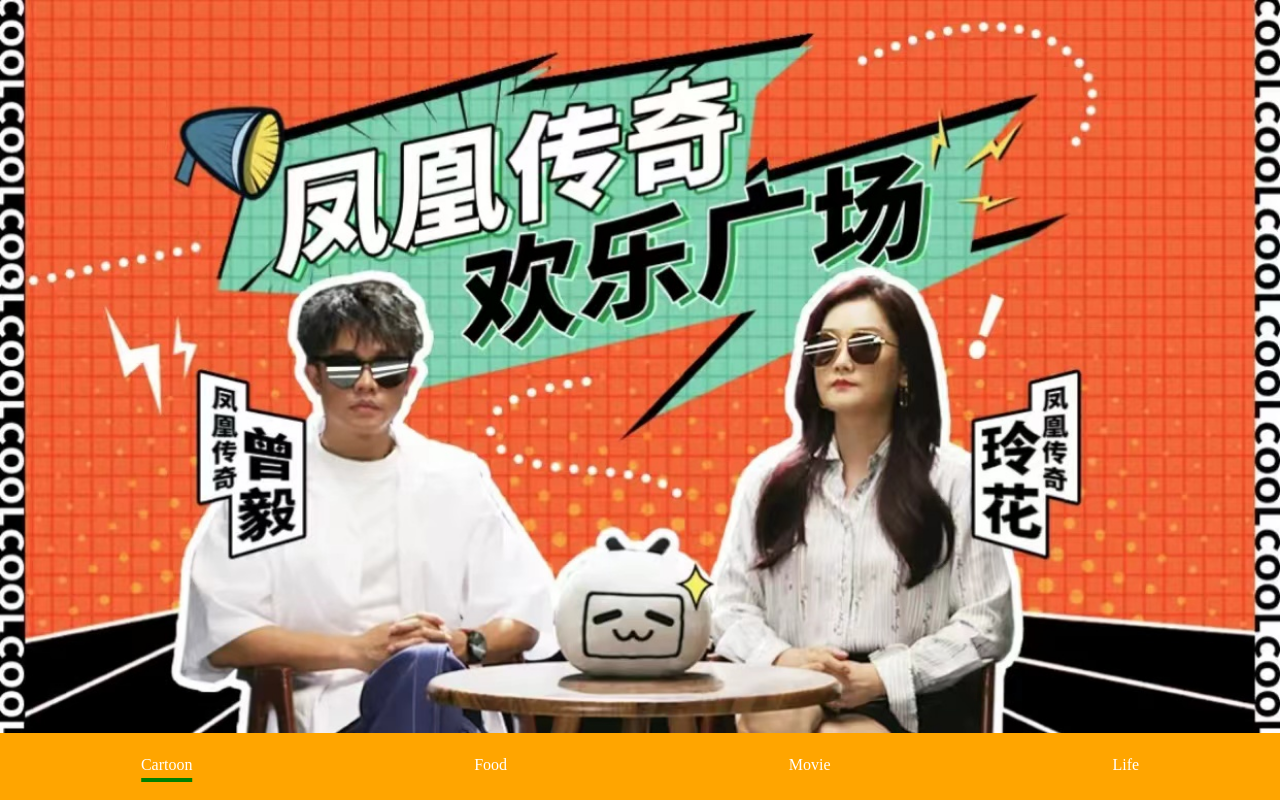
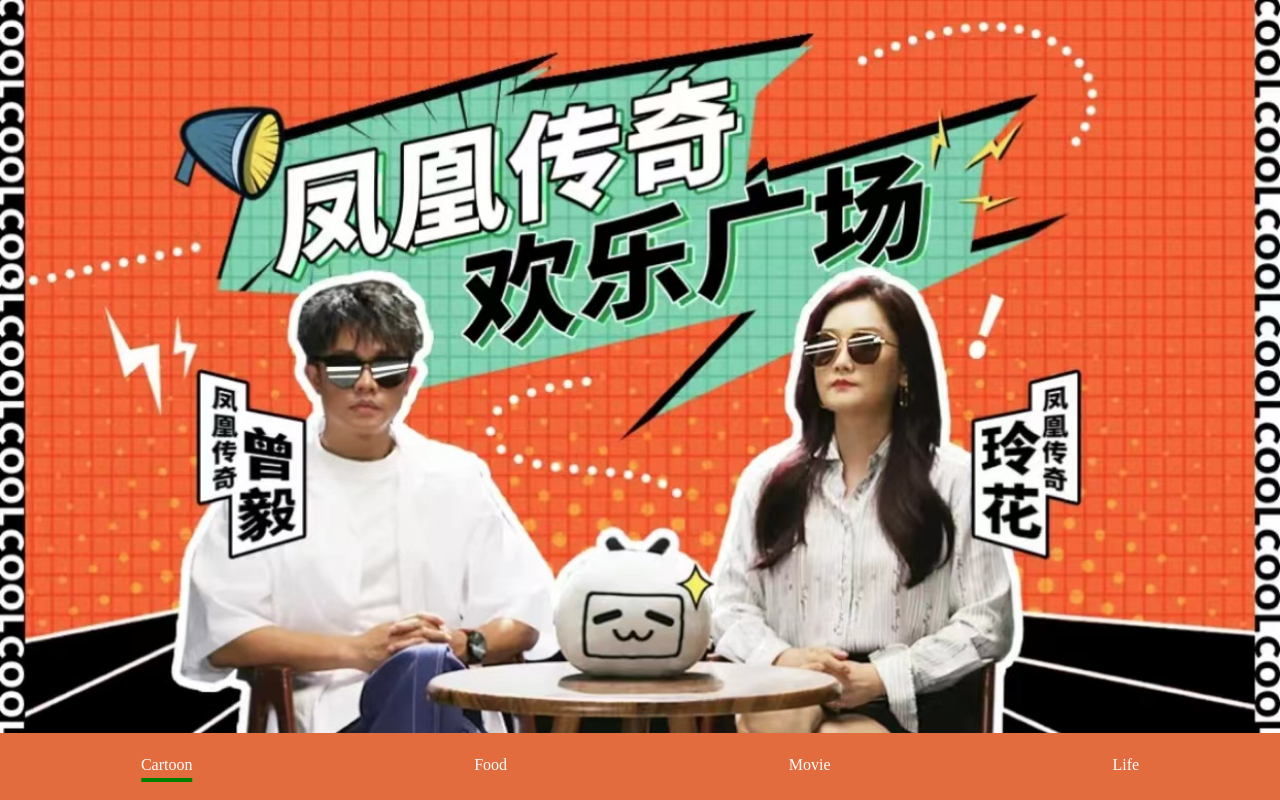
Before and after one commit to XiaoMaShawn/activity-page-, a React (Create React App) app in the folder activity-page/: page / in a window 1280 px wide. Shown: the top 800 px of the page. Built offline with nearby package versions, Linux system fonts and the light colour scheme.

Commit message:
fix the tab when u scroll the page

```diff
--- a/activity-page/src/sections/SecondSection/index.tsx
+++ b/activity-page/src/sections/SecondSection/index.tsx
@@ -4,7 +4,7 @@
 
 // };
 
-import { FC, useState } from 'react'
+import { FC, useEffect, useRef, useState } from 'react'
 import CartoonImage from '../../assets/cartoon.jpg'
 import FoodImage from '../../assets/food.jpg'
 import LifeImage from '../../assets/life.jpg'
@@ -34,19 +34,39 @@
 
 function SecondSection() {
   const [activeTab, setActiveTab] = useState<string>('cartoon');
+  const [isFixed, setIsFixed] = useState(false);
+
+  const secondSectionRef = useRef<HTMLDivElement>(null);//must have initial value null
 
   const activate = (key: string) => {
     setActiveTab(key)
-    const tabContentEl = document.querySelector(`[data-id=${key}]`);//care about the usage about [] and `` in querySelector
+    const tabContentEl = document.querySelector(`[data-id=${key}]`);//care about the usage of [] and `` in querySelector argument
     if (tabContentEl) {
       tabContentEl.scrollIntoView({ behavior: 'smooth' });
     }
   }
 
+  const onScroll = () => {
+    if (secondSectionRef.current) {
+      //get the top value of secondSection
+      const { top } = secondSectionRef.current.getBoundingClientRect();
+      //fix the tab if top == 0
+      setIsFixed(top <= 0);
+    }
+  }
+
+  useEffect(() => {
+    window.addEventListener('scroll', onScroll);
+
+    return () => {
+      window.removeEventListener('scroll', onScroll);
+    }
+  }, [])
+
   return (
-    <div className={styles.secondSection}>
+    <div className={styles.secondSection} ref={secondSectionRef}>
       {/* tabs */}
-      <ul>
+      <ul className={classNames({ [styles.isFixed]: isFixed })}>
         {tabs.map((tab) => {
           return (
             <li key={tab.key} onClick={() => activate(tab.key)}>
--- a/activity-page/src/sections/SecondSection/styles.module.scss
+++ b/activity-page/src/sections/SecondSection/styles.module.scss
@@ -1,17 +1,29 @@
 .secondSection {
+  padding-top: 56px;
+  position: relative;
 
   //tab
   ul {
+    position: absolute;
+    top: 0;
+    width: 100%;
     height: 56px;
     display: flex;
     justify-content: space-around;
     align-items: center;
+    background: #e36c3f;
+
+    //fix the tab part when u scroll to the top
+    &.isFixed {
+      position: fixed;
+    }
 
     li {
       position: relative;
       color: white;
       list-style: none;
 
+      //line under the tab title
       .line {
         position: absolute;
         left: 50%;
--- a/activity-page/src/styles.module.scss
+++ b/activity-page/src/styles.module.scss
@@ -1,3 +1,3 @@
 .app {
-  background-color: orange;
+  background-color: #e36c3f;
 }
```
